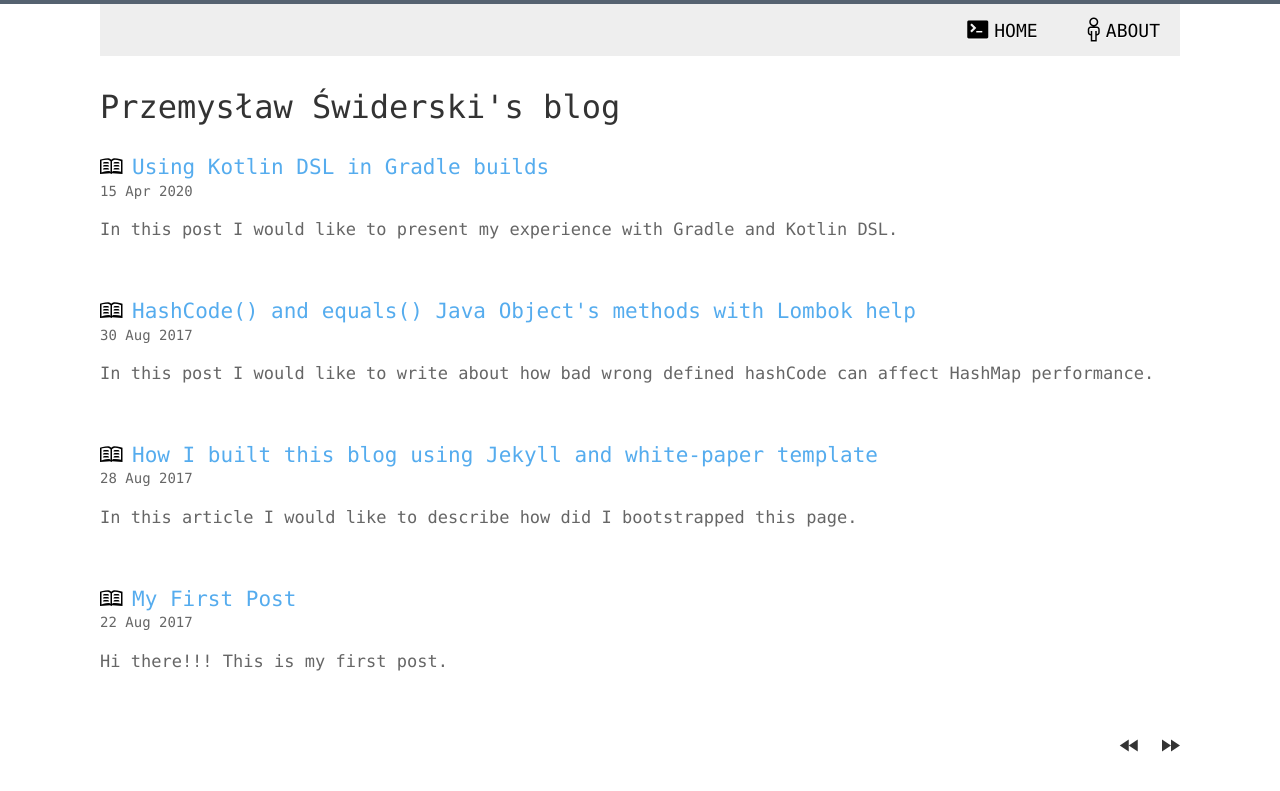
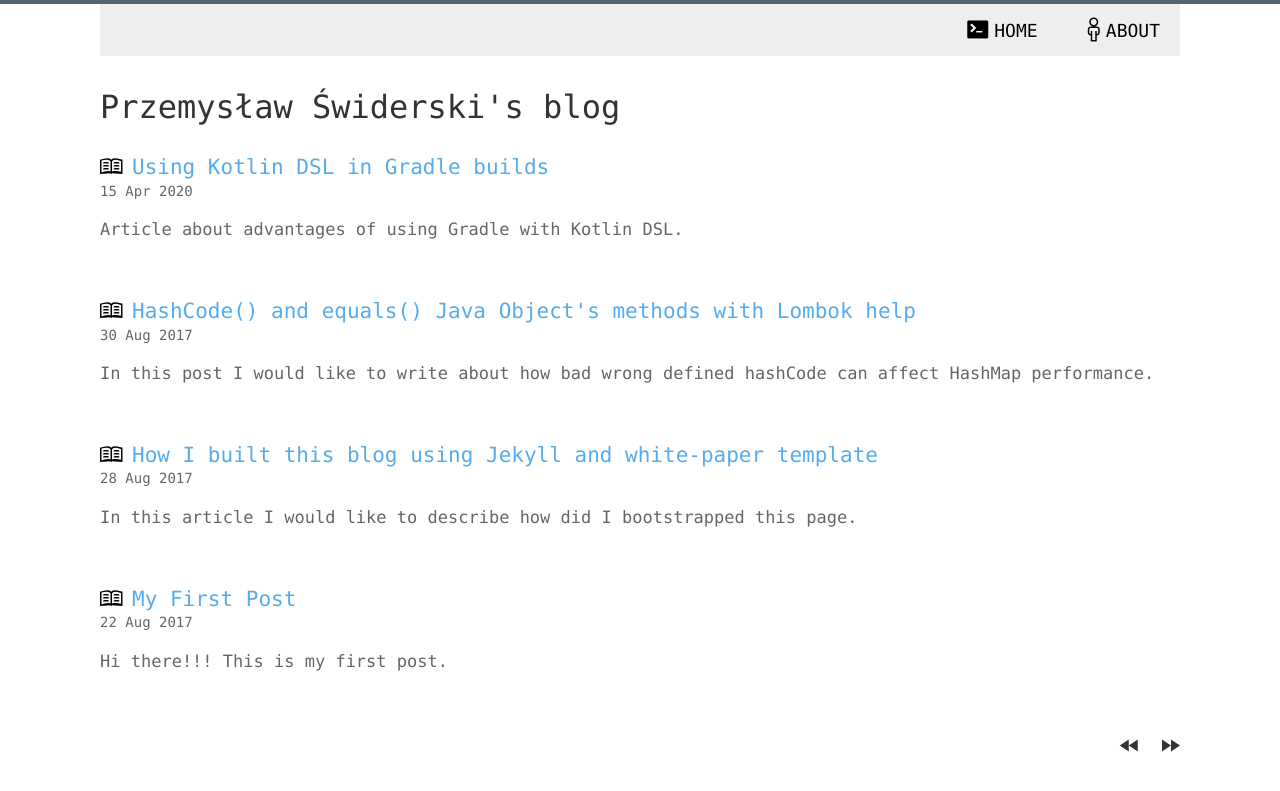
Before and after one commit to PrzemyslawSwiderski/PrzemyslawSwiderski.github.io, a Jekyll site: the page built from index.html, in a window 1280 px wide. Shown: the top 791 px of the page. Built offline with Jekyll 4.4.1, drawn with Linux system fonts in a browser that asks for light colours; the list of posts is cut into pages by our own code; some of the changed lines change nothing that is shown.

Commit message:
Update from Forestry.io Przemysław Świderski updated _posts/2020-04-15-Using-Kotlin-DSL-in-Gradle-builds.md

````diff
--- a/_posts/2020-04-15-Using-Kotlin-DSL-in-Gradle-builds.md
+++ b/_posts/2020-04-15-Using-Kotlin-DSL-in-Gradle-builds.md
@@ -9,17 +9,26 @@
 - Java
 
 ---
-In this post I would like to present my experience with Gradle and Kotlin DSL.
+Article about advantages of using Gradle with Kotlin DSL.
 
 ## Intro
 
-Gradle is a build tool which enables to compile Java projects, however developers can also write custom tasks or perform additional complex actions by writing Gradle build scripts.
+Gradle is a build tool is able to compile Java projects, however developers can also write custom tasks or perform additional complex actions by writing Gradle build scripts. Moreover, Gradle can also build [C++](https://guides.gradle.org/building-cpp-libraries/) or [Python](https://github.com/linkedin/pygradle) projects. Similar to Maven, it is also possible to apply external plugins which can for example push docker image to registry or create bootable Jar containing Spring app.
 
 Although Maven build system is still more popular, Gradle [gains popularity](https://www.jetbrains.com/lp/devecosystem-2019/java/).
 
-Since version 5.0 Gradle now supports Kotlin DSL (alongside Groovy) as build scripts.
+Since version 5.0 Gradle now supports Kotlin DSL (alongside Groovy) as build scripts. It enables project's code to be Kotlin only, so that both application code and build scripts are written in Kotlin language.
 
-## Sample project configuration
+In the next sections there will be presented how to implement release mechanism of Spring Boot Web application. Spring Boot Project was originally generated by [Initializr](https://start.spring.io/). Some changes were applied for the need of this post. Whole code can be found on [Github]().
+
+## Generated app state
+Code generated by Initializr lets developer to build app, create bootable Jar or run locally application on embeded local Tomcat server. It is provided by applying Spring Boot [plugin](https://docs.spring.io/spring-boot/docs/current/gradle-plugin/reference/html/) in `build.gradle.kts`:
+```kotlin
+(...)
+id("io.spring.dependency-management") version Versions.springDependencyManagementPlugin
+(...)
+```
+
 
 ## Writing custom task
 
````
